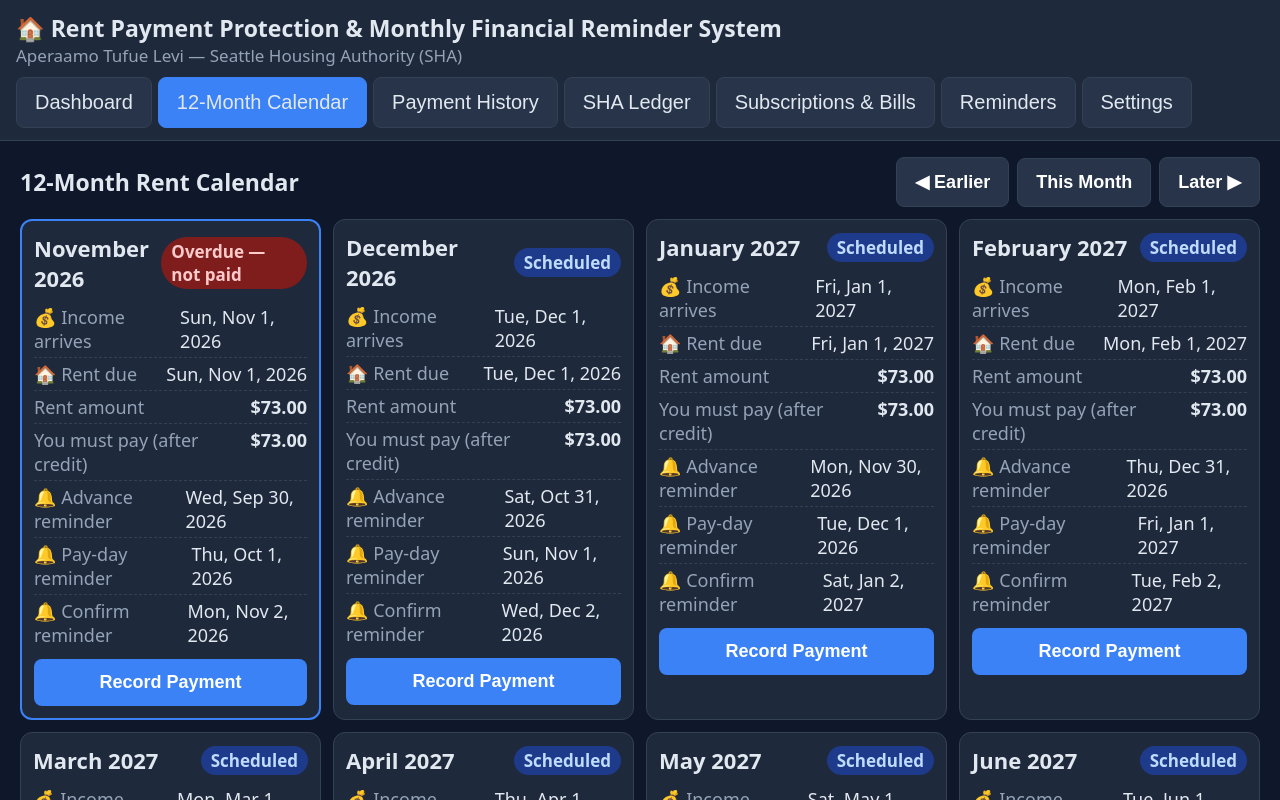
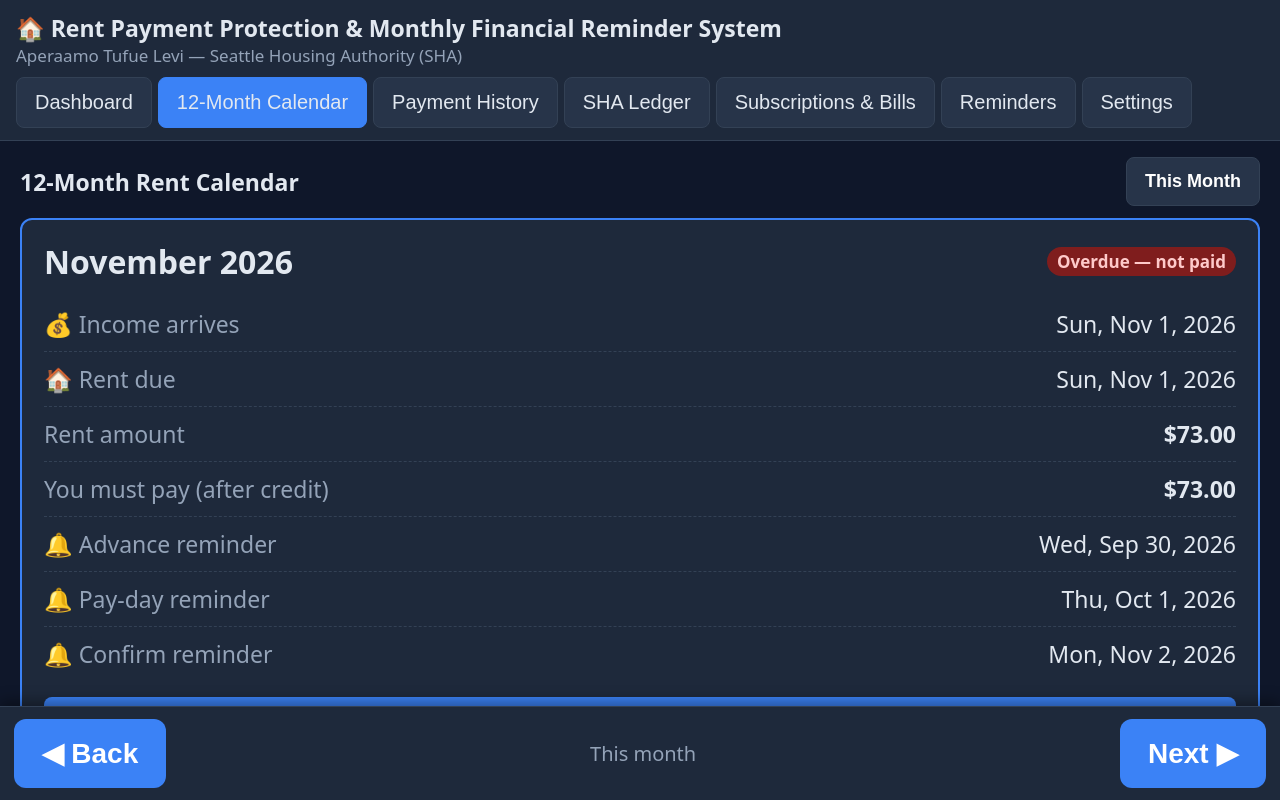
Before and after one commit to aperaamotufuelevi-glitch/Rent-Protection, a plain HTML site: page index.html in a window 1280 px wide. Both pictures are taken after a click on the button "12-Month Calendar". Shown: the top 800 px of the page. Drawn offline with Linux system fonts and the light colour scheme.

Commit message:
Rent Protection 1.9.0: 12-Month Calendar shows one full-screen month card; Back (bottom left) and Next (bottom right) move one month; swipe works too
Co-Authored-By: Claude Opus 5.5 <noreply@anthropic.com>
Claude-Session: https://claude.ai/code/session_015PSnJdNCmaHbV969a9SUvJ

```diff
--- a/index.html
+++ b/index.html
@@ -3,7 +3,7 @@
 <head>
 <meta charset="UTF-8">
 <meta name="viewport" content="width=device-width, initial-scale=1">
-<meta name="version" content="1.8.0">
+<meta name="version" content="1.9.0">
 <title>Rent Payment Protection & Monthly Financial Reminder System</title>
 <style>
 :root{--bg:#0f172a;--panel:#1e293b;--panel2:#273449;--line:#334155;--text:#e2e8f0;--muted:#94a3b8;--blue:#3b82f6;--green:#22c55e;--yellow:#eab308;--red:#ef4444;--purple:#a855f7;--gray:#64748b}
@@ -169,6 +169,20 @@ html.tx-xl button.btn,html.tx-xl nav button{padding:16px 22px!important}
 html.tx-xl input,html.tx-xl select,html.tx-xl textarea{padding:16px!important}
 html.tx-xl input[type=checkbox],html.tx-xl input[type=radio]{width:29px;height:29px}
 }
+
+/* 1.9.0: 12-Month Calendar — one full-screen month card, Back (bottom left) and Next (bottom right) */
+.cal.one{display:block;padding-bottom:110px}
+.month.one{min-height:calc(100vh - 260px);padding:20px 22px;border-width:2px}
+.month.one h4{font-size:26px;margin-bottom:14px;flex-wrap:wrap;gap:8px}
+.month.one .row{font-size:19px;padding:11px 0}
+.month.one .btn{font-size:20px;padding:14px 20px;margin-top:16px;width:100%}
+.calbar{position:fixed;left:0;right:0;bottom:0;z-index:6;display:flex;justify-content:space-between;align-items:center;gap:10px;padding:12px 14px calc(12px + env(safe-area-inset-bottom));background:var(--panel);border-top:1px solid var(--line);box-shadow:0 -4px 14px #0006}
+section#cal:not(.active) .calbar{display:none}
+.calbar .btn{font-size:24px;padding:16px 26px;min-width:140px;border-radius:12px}
+.calbar #calPos{color:var(--muted);font-size:17px;text-align:center}
+@media screen{html.tx-l .month.one h4{font-size:32px!important}html.tx-l .month.one .row{font-size:23px!important}html.tx-l .calbar .btn{font-size:28px!important;padding:18px 28px!important}html.tx-l .calbar #calPos{font-size:20px}
+html.tx-xl .month.one h4{font-size:38px!important}html.tx-xl .month.one .row{font-size:28px!important}html.tx-xl .calbar .btn{font-size:32px!important;padding:20px 30px!important}html.tx-xl .calbar #calPos{font-size:23px}}
+@media print{.calbar{display:none!important}}
 </style>
 </head>
 <body>
@@ -223,12 +237,11 @@ html.tx-xl input[type=checkbox],html.tx-xl input[type=radio]{width:29px;height:2
   <div class="flex" style="justify-content:space-between;margin-bottom:12px">
     <h2 style="margin:0">12-Month Rent Calendar</h2>
     <div class="flex">
-      <button class="btn gray small" id="calPrev">◀ Earlier</button>
       <button class="btn gray small" id="calNow">This Month</button>
-      <button class="btn gray small" id="calNext">Later ▶</button>
     </div>
   </div>
-  <div class="cal" id="calGrid"></div>
+  <div class="cal one" id="calGrid"></div>
+  <div class="calbar"><button class="btn" id="calPrev">◀ Back</button><span id="calPos"></span><button class="btn" id="calNext">Next ▶</button></div>
 </section>
 
 <!-- HISTORY -->
@@ -820,11 +833,11 @@ function renderRentBoard(){
 
 /* ---------- calendar ---------- */
 function renderCal(){
-  if(!S.calStart) S.calStart=curMk();
+  if(!S.calMonth) S.calMonth=curMk();   /* 1.9.0: one month at a time, full screen; Back / Next move one month */
   const cur=curMk(); let h="";
-  for(let i=0;i<12;i++){
-    const k=addMonths(S.calStart,i), st=statusOf(k), r=reminders(k), rent=rentFor(k), p=S.payments[k];
-    h+='<div class="month'+(k===cur?' current':'')+'"><h4>'+monthName(k)+' '+badge(st)+'</h4>'+
+  for(let i=0;i<1;i++){
+    const k=S.calMonth, st=statusOf(k), r=reminders(k), rent=rentFor(k), p=S.payments[k];
+    h+='<div class="month one'+(k===cur?' current':'')+'"><h4>'+monthName(k)+' '+badge(st)+'</h4>'+
       '<div class="row"><span>💰 Income arrives</span><span>'+fmtDate(incomeDate(k))+'</span></div>'+
       '<div class="row"><span>🏠 Rent due</span><span>'+fmtDate(dueDate(k))+'</span></div>'+
       '<div class="row"><span>Rent amount</span><span class="amt">'+(rent==null?"Not set":money(rent))+'</span></div>'+
@@ -841,11 +854,18 @@ function renderCal(){
       '</div>';
   }
   $("calGrid").innerHTML=h;
+  { const d=(function(a,b){const [ay,am]=a.split("-").map(Number),[by,bm]=b.split("-").map(Number);return (ay-by)*12+(am-bm)})(S.calMonth,cur);
+    $("calPos").textContent=d===0?"This month":d>0?d+" month"+(d===1?"":"s")+" ahead":(-d)+" month"+(d===-1?"":"s")+" ago"; }
   $("calGrid").querySelectorAll("[data-pay]").forEach(b=>b.onclick=()=>openPay(b.dataset.pay));
 }
-$("calPrev").onclick=()=>{S.calStart=addMonths(S.calStart||curMk(),-12);save();renderCal();};
-$("calNext").onclick=()=>{S.calStart=addMonths(S.calStart||curMk(),12);save();renderCal();};
-$("calNow").onclick=()=>{S.calStart=curMk();save();renderCal();};
+$("calPrev").onclick=()=>{S.calMonth=addMonths(S.calMonth||curMk(),-1);save();renderCal();window.scrollTo(0,0);};
+$("calNext").onclick=()=>{S.calMonth=addMonths(S.calMonth||curMk(),1);save();renderCal();window.scrollTo(0,0);};
+$("calNow").onclick=()=>{S.calMonth=curMk();save();renderCal();window.scrollTo(0,0);};
+/* swipe left = Next, swipe right = Back */
+(function(){ let x0=null,y0=null; const g=$("calGrid");
+  g.addEventListener("touchstart",e=>{x0=e.touches[0].clientX;y0=e.touches[0].clientY;},{passive:true});
+  g.addEventListener("touchend",e=>{ if(x0==null) return; const dx=e.changedTouches[0].clientX-x0, dy=e.changedTouches[0].clientY-y0; x0=null;
+    if(Math.abs(dx)>70&&Math.abs(dx)>Math.abs(dy)*1.5) (dx<0?$("calNext"):$("calPrev")).click(); },{passive:true}); })();
 
 /* ---------- history ---------- */
 function histRows(){
```
